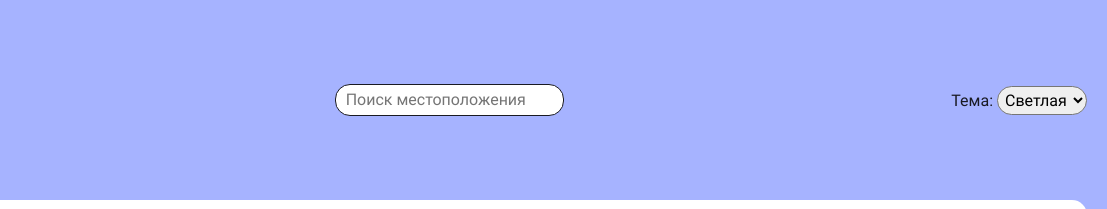
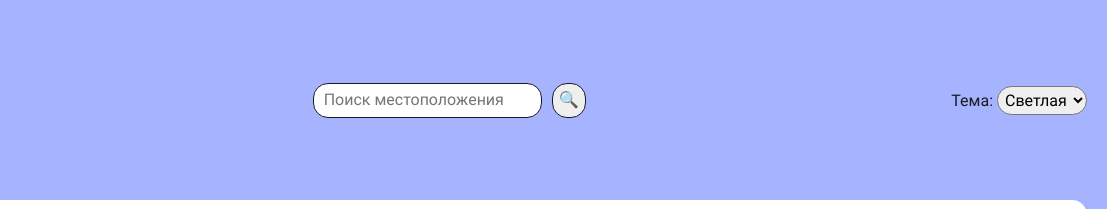
Before and after one commit to Ovanes1002/WeatherForecast, a website: page src/index.html in a window 1280 px wide. Shown: the top 209 px of the page, 173-1280 px from the left. Drawn offline with nearby package versions, Linux system fonts and the light colour scheme; files that its build step writes are made by us from their sources; no server answers.

Commit message:
Добавлена кнопка поиска

```diff
--- a/src/index.html
+++ b/src/index.html
@@ -17,13 +17,14 @@
                     <img class="logo__image" src="images/cloud.png" alt="cloud-icon" loading="lazy" />
                 </a>
                 <div class="search">
-                    <div class="search__inner container">
+                    <div class="search__inner">
                         <input
                             class="search__input input"
-                            type="text"
+                            type="search"
                             autocomplete="off"
                             placeholder="Поиск местоположения"
                         />
+                        <button class="search__button">🔍</button>
                         <span class="visually-hidden">Поиск местоположения</span>
                     </div>
                 </div>
--- a/src/scss/_variables.scss
+++ b/src/scss/_variables.scss
@@ -1,6 +1,7 @@
 :root {
     --color-dark: #191a23;
     --color-gray: #798089;
+    --color-gray-alt: #bfc9d7;
     --color-light: #ffffff;
     --color-light-blue: #a6b3ff;
     --color-dark-blue: #3a3d55;
--- a/src/scss/blocks/_search.scss
+++ b/src/scss/blocks/_search.scss
@@ -1,5 +1,20 @@
 .search {
+    height: 35px;
     &__inner {
-        @include flex-center;
+        display: flex;
+        justify-content: space-between;
+        align-items: stretch;
+        column-gap: 10px;
+        height: 100%;
+    }
+
+    &__button {
+        border: var(--border);
+        border-radius: var(--border-radius);
+        &:hover {
+            cursor: pointer;
+            background-color: var(--color-gray-alt);
+            transition: var(--transition-duration);
+        }
     }
 }
```
